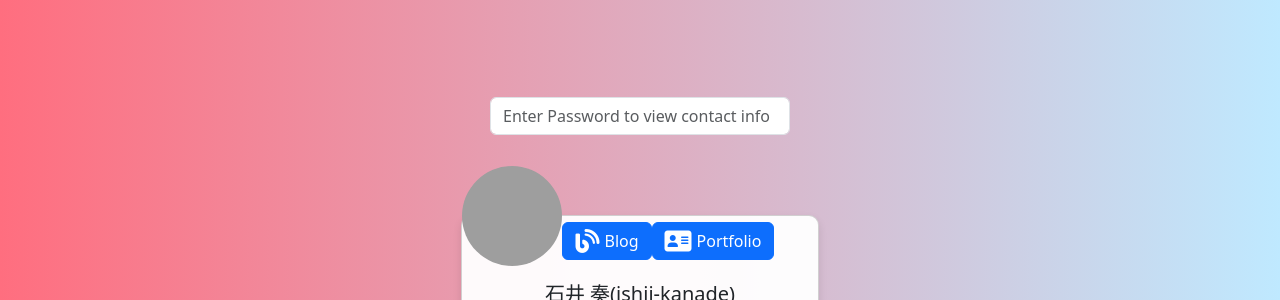
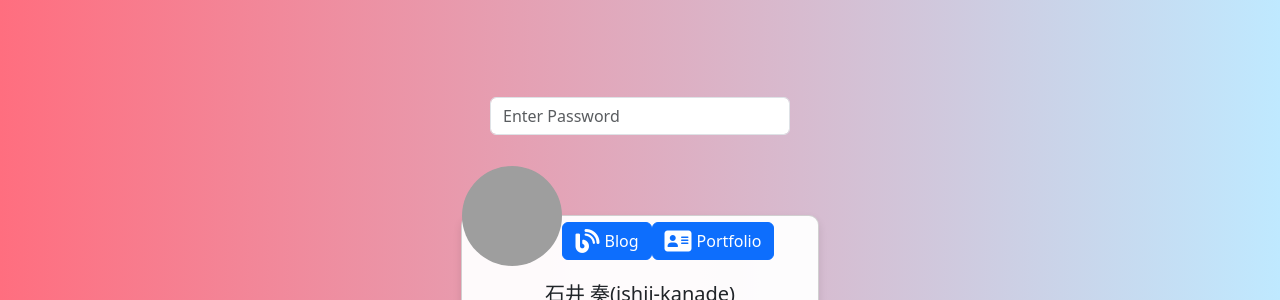
Before and after one commit to ishii-kanade/ishii-kanade.github.io, a Jekyll site: the page index.html, which Jekyll copies as it is, in a window 1280 px wide. Shown: the part 158-458 px from the top of the page. Built offline with Jekyll 4.4.1, drawn with Linux system fonts in a browser that asks for light colours; grey boxes are pictures that could not be loaded.

Commit message:
Update index.html

```diff
--- a/index.html
+++ b/index.html
@@ -13,7 +13,7 @@
 </head>
 <body>
     <div class="container d-flex flex-column justify-content-center align-items-center vh-100">
-        <input type="password" id="passwordInput" class="form-control" placeholder="Enter Password to view contact info" oninput="checkPassword()" style="width: 300px; margin-bottom: 80px;">
+        <input type="password" id="passwordInput" class="form-control" placeholder="Enter Password" oninput="checkPassword()" style="width: 300px; margin-bottom: 80px;">
         <div class="card" id="originalCard">
             <div class="d-flex align-items-center">
                 <img src="https://avatars.githubusercontent.com/u/112748642?s=400&u=ffb7443a9714c280cbeaf2abc9d0a35f51339129&v=4" class="card-img-top" alt="石井奏"/>
```
